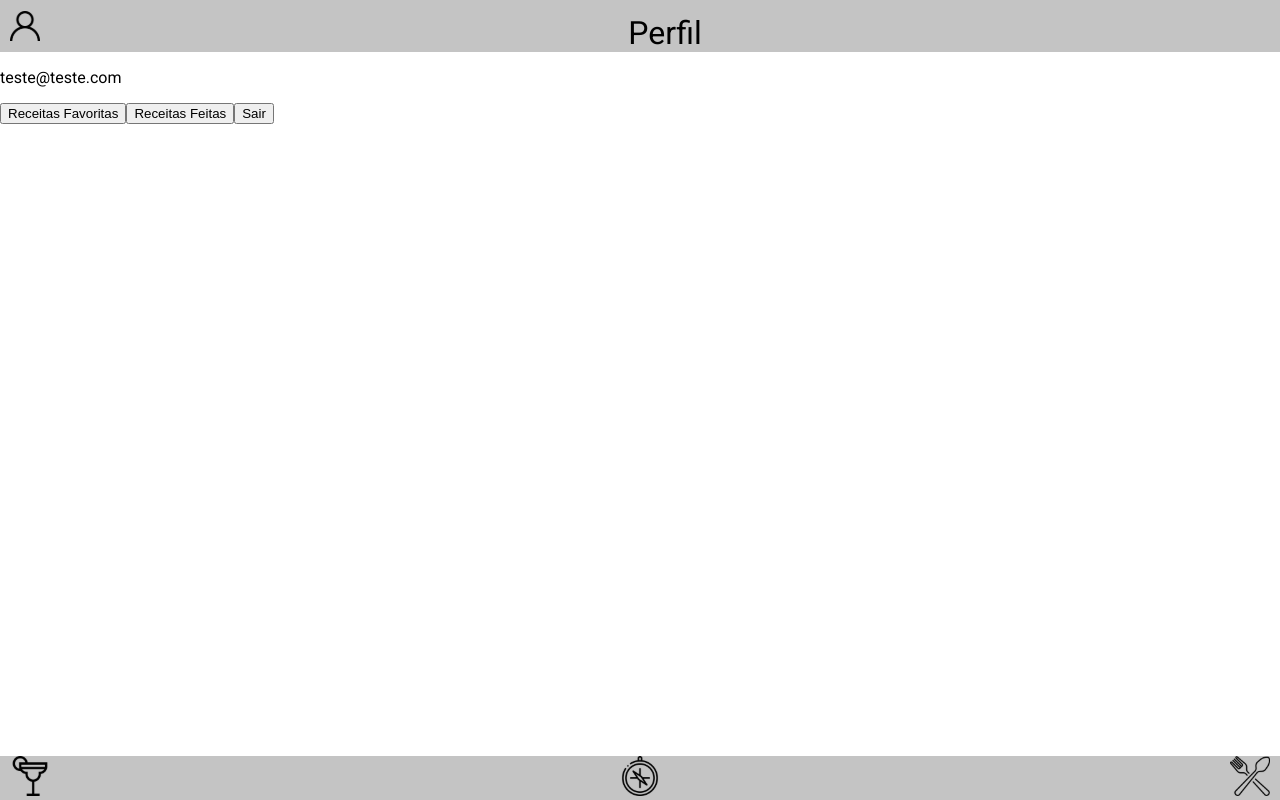
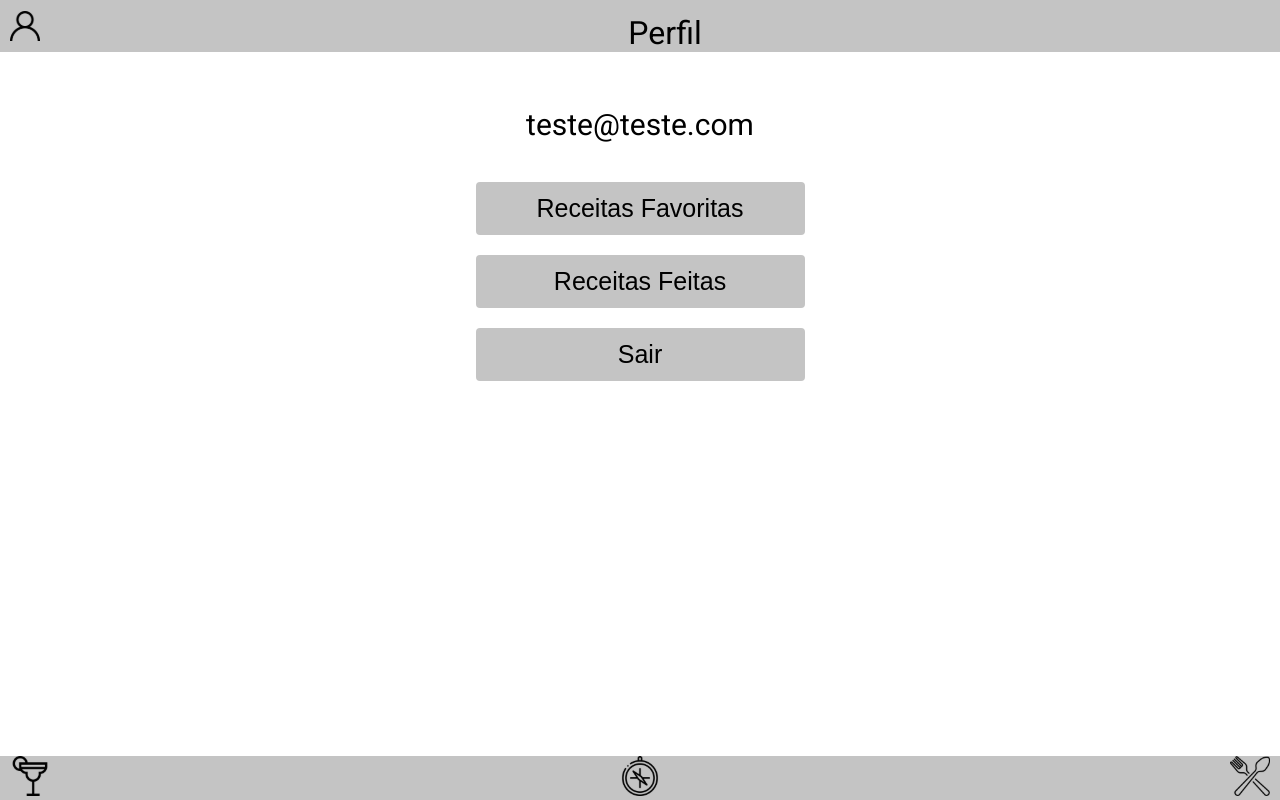
Before and after one commit to tryber/sd-04-recipes-app-7, a React (Create React App) app: page /perfil in a window 1280 px wide. Built offline with nearby package versions, Linux system fonts and the light colour scheme; no server answers.

Commit message:
CSS do Perfil pronto.

```diff
--- /dev/null
+++ b/src/pages/CSS/Profile.css
@@ -0,0 +1,26 @@
+.profile-email {
+  font-size: 30px;
+  margin: 55px 0 40px;
+  text-align: center;
+}
+
+.profile-link {
+  display: block;
+  margin: 0 auto 20px;
+  position: relative;
+  width: 329px;
+}
+
+.profile-button {
+  background: #C4C4C4;
+  border: 0;
+  border-radius: 4px;
+  font-size: 25px;
+  height: 53px;
+  width: 100%;
+}
+
+.profile-button:focus {
+  background: gray;
+  outline: none;
+}
--- a/src/pages/Profile.js
+++ b/src/pages/Profile.js
@@ -2,6 +2,8 @@ import React from 'react';
 import { Link } from 'react-router-dom';
 import BottomBar from '../components/BottomBar/BottomBar';
 import Header from '../components/Header';
+
+import './CSS/Profile.css';
 
 const Profile = () => {
   const user = JSON.parse(localStorage.getItem('user'));
@@ -11,17 +13,18 @@ const Profile = () => {
     <div>
       <Header title="Perfil" visible={false} />
 
-      <p data-testid="profile-email">{email}</p>
+      <p data-testid="profile-email" className="profile-email">{email}</p>
 
-      <Link to="/receitas-favoritas">
-        <button type="button" data-testid="profile-favorite-btn">Receitas Favoritas</button>
+      <Link to="/receitas-favoritas" className="profile-link">
+        <button type="button" data-testid="profile-favorite-btn" className="profile-button">Receitas Favoritas</button>
       </Link>
-      <Link to="/receitas-feitas">
-        <button data-testid="profile-done-btn">Receitas Feitas</button>
+      <Link to="/receitas-feitas" className="profile-link">
+        <button data-testid="profile-done-btn" className="profile-button">Receitas Feitas</button>
       </Link>
-      <Link to="/">
+      <Link to="/" className="profile-link">
         <button
           data-testid="profile-logout-btn"
+          className="profile-button"
           onClick={() => window.localStorage.clear()}
         >
           Sair
```
